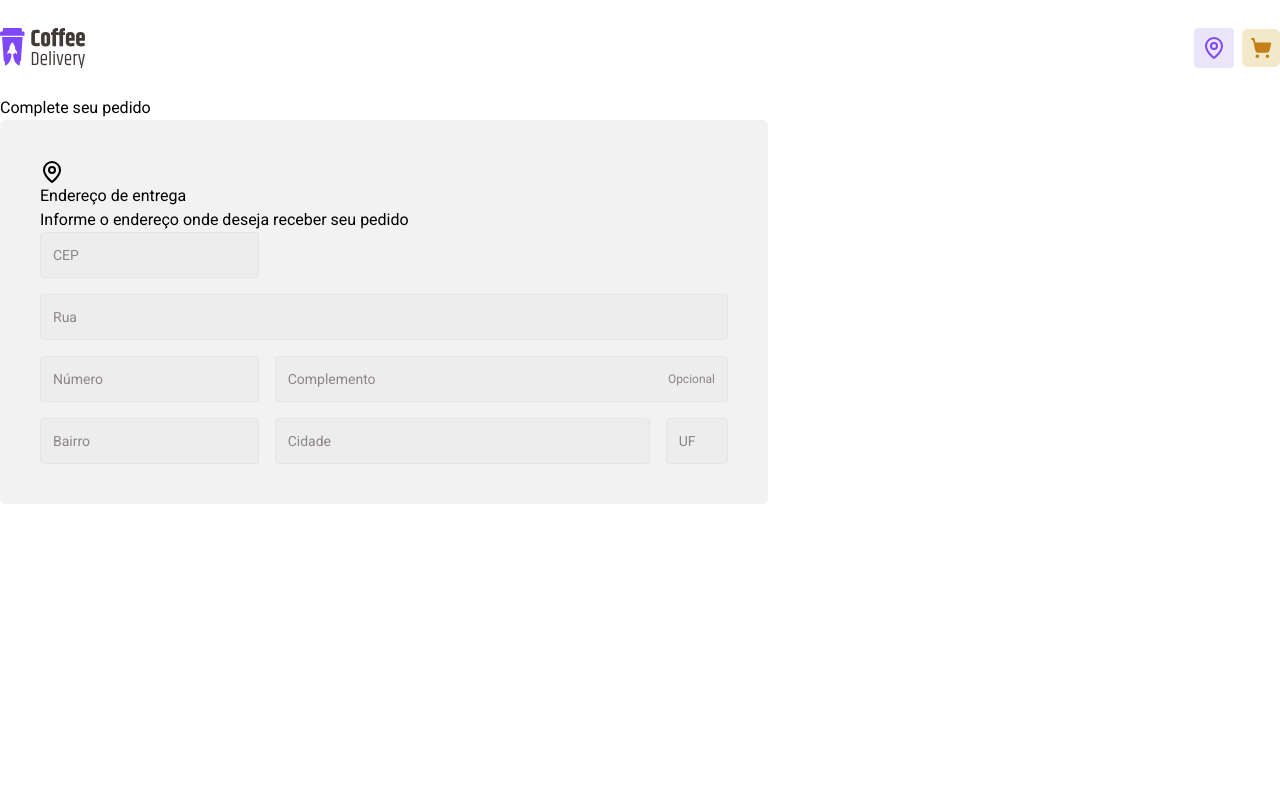
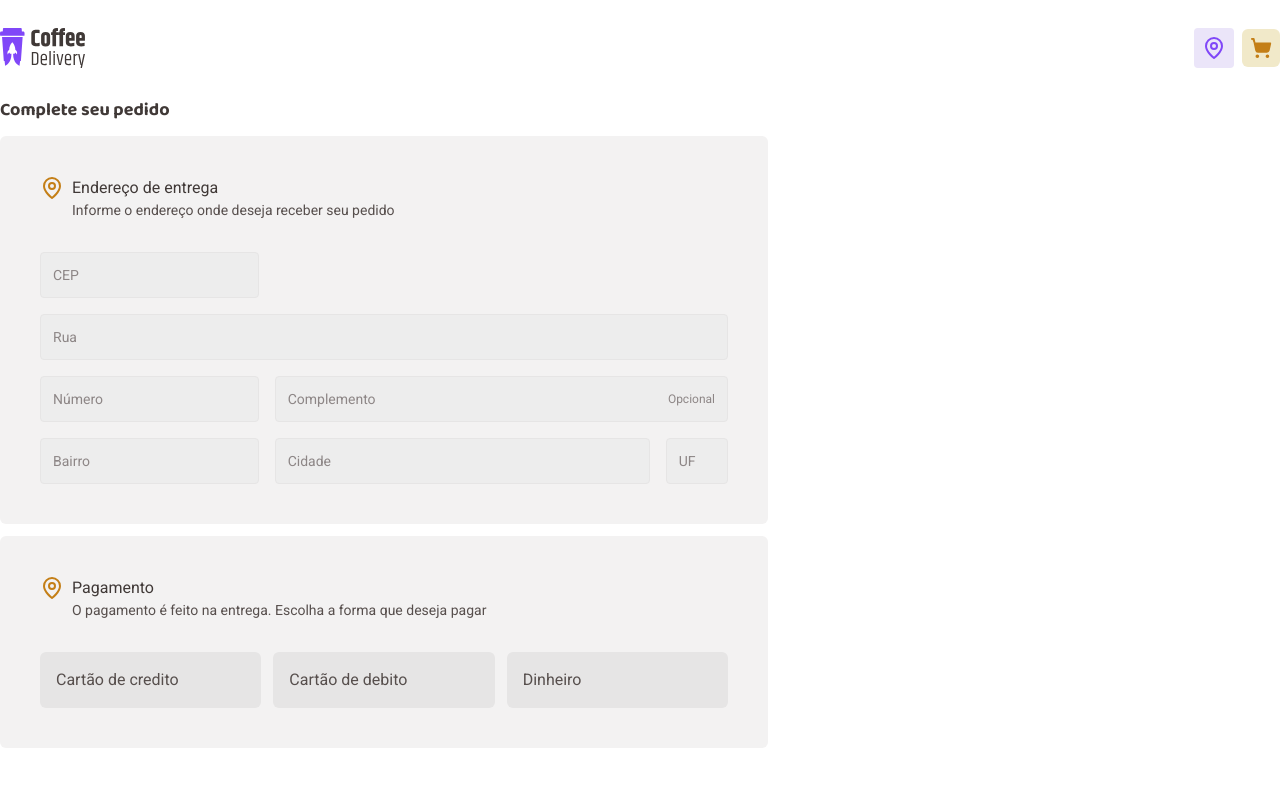
Before and after one commit to JeffSilva01/coffee-delivery, a Next.js app: page /checkout in a window 1280 px wide. Shown: the top 786 px of the page. Built offline with nearby package versions, Linux system fonts and the light colour scheme; no server answers.

Commit message:
create payment form

```diff
--- a/src/app/checkout/page.tsx
+++ b/src/app/checkout/page.tsx
@@ -1,16 +1,23 @@
 import { Input } from '@/components/Input'
+import { InputRadio } from '@/components/InputRadio'
 import { MapPin } from 'lucide-react'
 
 export default function Page() {
   return (
-    <div className="container mx-auto pt-24">
-      <div className="w-3/5">
-        <p>Complete seu pedido</p>
+    <div className="container mx-auto flex gap-8 pt-24">
+      <div className="w-3/5 space-y-3">
+        <p className="font-title text-lg font-bold text-base-subtitle">
+          Complete seu pedido
+        </p>
         <div className="rounded-md bg-base-card p-10">
-          <div>
-            <MapPin />
-            <span>Endereço de entrega</span>
-            <p>Informe o endereço onde deseja receber seu pedido</p>
+          <div className="mb-8 flex gap-2">
+            <MapPin className="text-primary-700" />
+            <div>
+              <span className="text-base-subtitle">Endereço de entrega</span>
+              <p className="text-sm text-base-text">
+                Informe o endereço onde deseja receber seu pedido
+              </p>
+            </div>
           </div>
           <form action="" className="grid grid-cols-9 gap-4">
             <Input placeholder="CEP" className="col-span-3" />
@@ -26,8 +33,29 @@ export default function Page() {
             <Input placeholder="UF" className="col-span-1" />
           </form>
         </div>
+        <div className="rounded-md bg-base-card p-10">
+          <div className="mb-8 flex gap-2">
+            <MapPin className="text-primary-700" />
+            <div>
+              <span className="text-base-subtitle">Pagamento</span>
+              <p className="text-sm text-base-text">
+                O pagamento é feito na entrega. Escolha a forma que deseja pagar
+              </p>
+            </div>
+          </div>
+          <div className="grid grid-cols-3 gap-3">
+            <InputRadio className="block" name="payment">
+              Cartão de credito
+            </InputRadio>
+            <InputRadio className="block" name="payment">
+              Cartão de debito
+            </InputRadio>
+            <InputRadio className="block" name="payment">
+              Dinheiro
+            </InputRadio>
+          </div>
+        </div>
       </div>
-      <div className="w-2/5"></div>
     </div>
   )
 }
```
